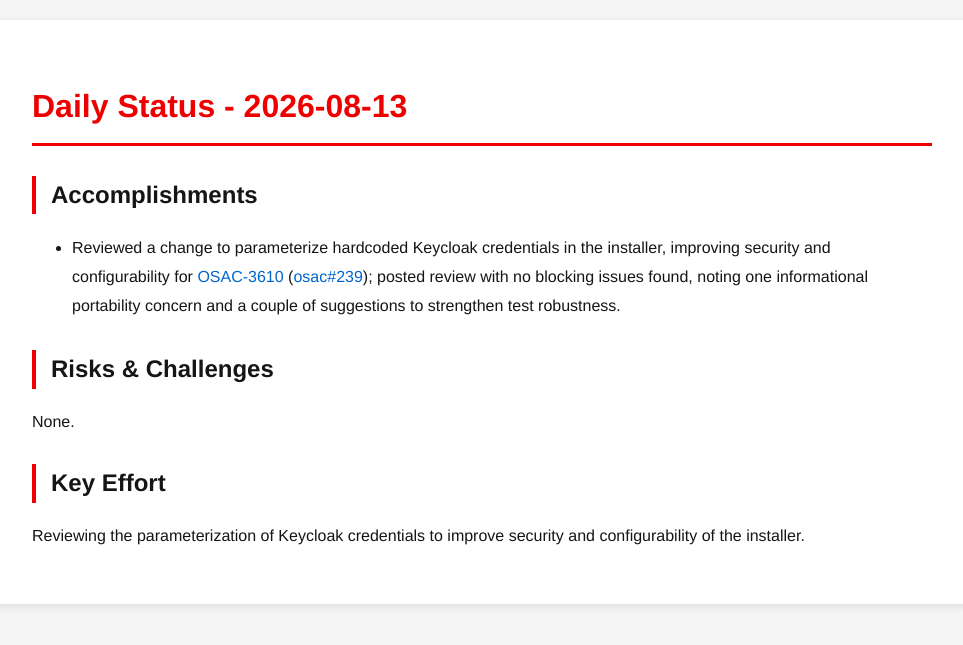
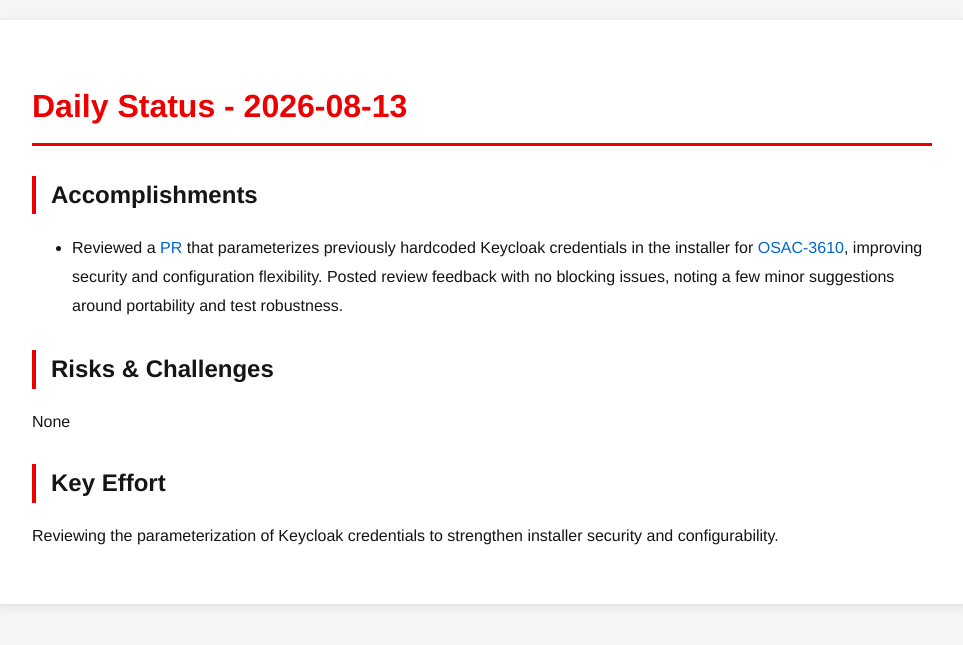
Before and after one commit to tzvatot/daily-status, a Jekyll site: the page built from 2026-08-13.md, in a window 1280 px wide. Shown: the top 645 px of the page, without its empty margins (158-1121 px from the left). Built offline with Jekyll 4.4.1, drawn with Linux system fonts in a browser that asks for light colours.

Commit message:
Daily status update - 2026-08-13

```diff
--- a/2026-08-13.md
+++ b/2026-08-13.md
@@ -7,10 +7,10 @@ date: 2026-08-13
 # Daily Status - 2026-08-13
 
 ## Accomplishments
-- Reviewed a change to parameterize hardcoded Keycloak credentials in the installer, improving security and configurability for [OSAC-3610](https://redhat.atlassian.net/browse/OSAC-3610) ([osac#239](https://github.com/osac-project/osac/pull/239)); posted review with no blocking issues found, noting one informational portability concern and a couple of suggestions to strengthen test robustness.
+- Reviewed a [PR](https://github.com/osac-project/osac/pull/239) that parameterizes previously hardcoded Keycloak credentials in the installer for [OSAC-3610](https://redhat.atlassian.net/browse/OSAC-3610), improving security and configuration flexibility. Posted review feedback with no blocking issues, noting a few minor suggestions around portability and test robustness.
 
 ## Risks & Challenges
-None.
+None
 
 ## Key Effort
-Reviewing the parameterization of Keycloak credentials to improve security and configurability of the installer.
+Reviewing the parameterization of Keycloak credentials to strengthen installer security and configurability.
```
